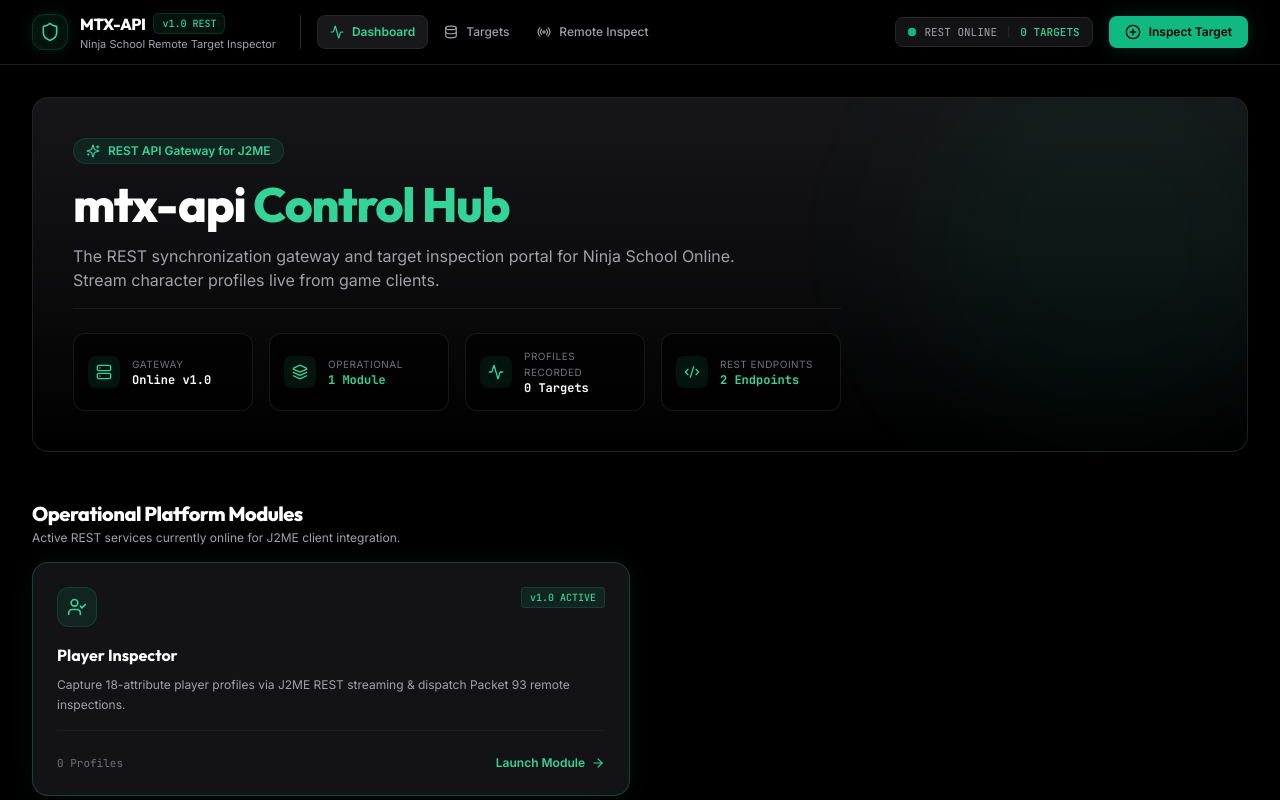
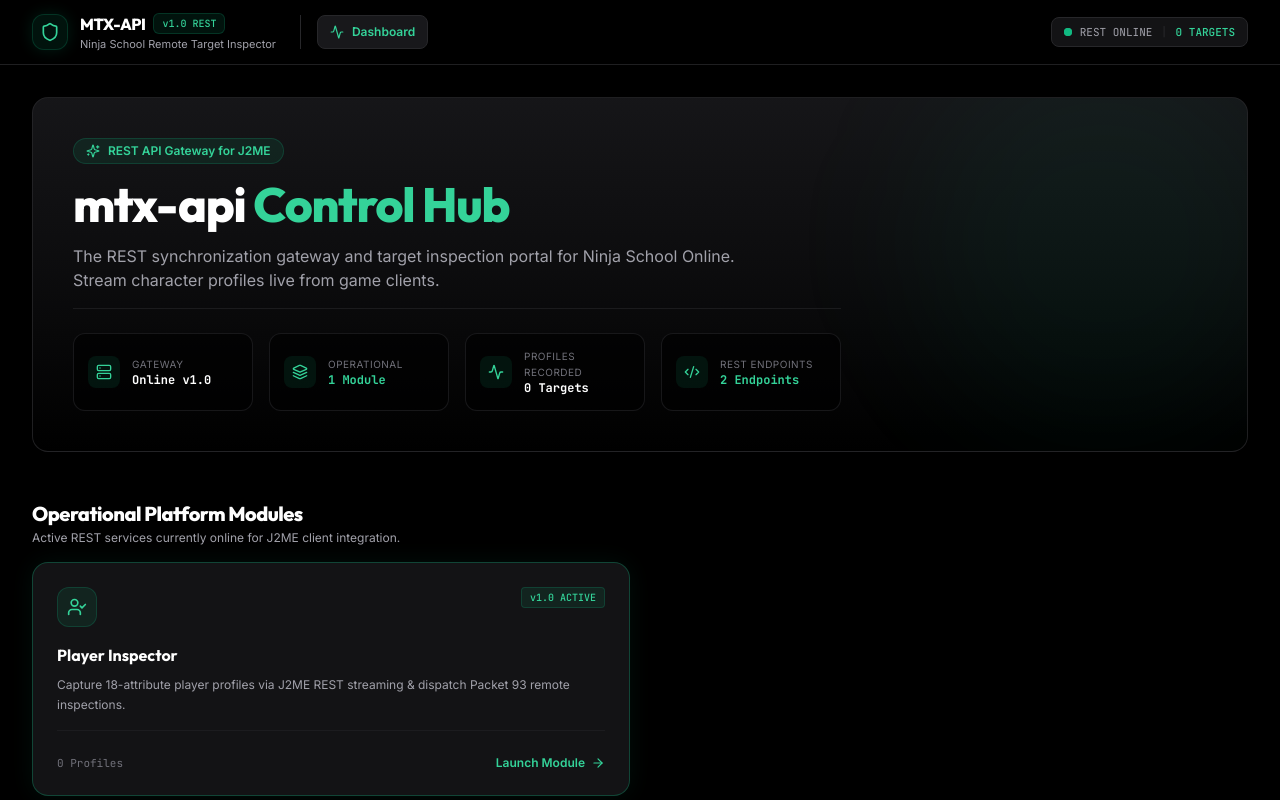
Before and after one commit to nsomatrix/nsocore, a Next.js app in the folder web/: page / in a window 1280 px wide. Shown: the top 800 px of the page. Built offline with nearby package versions, Linux system fonts and the light colour scheme.

Commit message:
refactor: simplify navbar and show strictly operational modules without mock data

```diff
--- a/web/app/page.tsx
+++ b/web/app/page.tsx
@@ -35,7 +35,6 @@ export default function Home() {
   }, [fetchPlayers]);
 
   const scrollToInspector = () => {
-    setActiveTab('targets');
     const el = document.getElementById('player-inspector-module');
     if (el) {
       el.scrollIntoView({ behavior: 'smooth' });
@@ -49,7 +48,6 @@ export default function Home() {
         activeTab={activeTab}
         onTabChange={setActiveTab}
         playerCount={players.length}
-        onOpenInspectModal={scrollToInspector}
       />
 
       {/* Main Platform Body */}
@@ -60,13 +58,13 @@ export default function Home() {
           totalTargetCount={players.length}
         />
 
-        {/* Platform Feature Suite Modules Grid */}
+        {/* Operational Modules Grid */}
         <ModuleGrid
           onOpenPlayerInspector={scrollToInspector}
           targetCount={players.length}
         />
 
-        {/* Active Module #1: Player Inspector */}
+        {/* Operational Module #1: Player Inspector */}
         <PlayerInspectorModule
           players={players}
           loading={loading}
--- a/web/components/Navbar.tsx
+++ b/web/components/Navbar.tsx
@@ -1,17 +1,15 @@
 'use client';
 
 import React, { useState } from 'react';
-import { Shield, PlusCircle, Radio, Menu, X, Activity, Database } from 'lucide-react';
+import { Shield, Menu, X, Activity } from 'lucide-react';
 
 interface NavbarProps {
-  onOpenInspectModal?: () => void;
   playerCount?: number;
   activeTab?: string;
   onTabChange?: (tab: string) => void;
 }
 
 export function Navbar({
-  onOpenInspectModal,
   playerCount = 0,
   activeTab = 'dashboard',
   onTabChange,
@@ -20,14 +18,10 @@ export function Navbar({
 
   const navItems = [
     { id: 'dashboard', label: 'Dashboard', icon: Activity },
-    { id: 'targets', label: 'Targets', icon: Database },
-    { id: 'inspect', label: 'Remote Inspect', icon: Radio },
   ];
 
   const handleTabClick = (id: string) => {
-    if (id === 'inspect' && onOpenInspectModal) {
-      onOpenInspectModal();
-    } else if (onTabChange) {
+    if (onTabChange) {
       onTabChange(id);
     }
     setMobileMenuOpen(false);
@@ -80,7 +74,7 @@ export function Navbar({
           </nav>
         </div>
 
-        {/* Right: Status Pill & Action Button (Desktop) */}
+        {/* Right: Status Pill (Desktop) */}
         <div className="hidden md:flex items-center space-x-4">
           {/* Live REST Status Indicator Pill */}
           <div className="flex items-center space-x-2 px-3 py-1.5 rounded-lg bg-zinc-900/80 border border-zinc-800 text-xs font-mono">
@@ -92,17 +86,6 @@ export function Navbar({
             <span className="text-zinc-800">|</span>
             <span className="text-emerald-400 font-medium text-[11px]">{playerCount} TARGETS</span>
           </div>
-
-          {/* Primary Action CTA */}
-          {onOpenInspectModal && (
-            <button
-              onClick={onOpenInspectModal}
-              className="flex items-center space-x-2 px-4 py-2 rounded-lg bg-emerald-500 text-black font-semibold text-xs hover:bg-emerald-400 transition-all shadow-[0_0_20px_rgba(16,185,129,0.2)] active:scale-95"
-            >
-              <PlusCircle className="w-4 h-4" />
-              <span>Inspect Target</span>
-            </button>
-          )}
         </div>
 
         {/* Mobile Hamburger Toggle Button */}
@@ -151,21 +134,6 @@ export function Navbar({
               );
             })}
           </nav>
-
-          {onOpenInspectModal && (
-            <div className="pt-2 border-t border-zinc-800">
-              <button
-                onClick={() => {
-                  onOpenInspectModal();
-                  setMobileMenuOpen(false);
-                }}
-                className="w-full flex items-center justify-center space-x-2 px-4 py-2.5 rounded-lg bg-emerald-500 text-black font-semibold text-xs hover:bg-emerald-400 transition-all active:scale-95 shadow-[0_0_20px_rgba(16,185,129,0.2)]"
-              >
-                <PlusCircle className="w-4 h-4" />
-                <span>Inspect New Target</span>
-              </button>
-            </div>
-          )}
         </div>
       )}
     </header>
```
